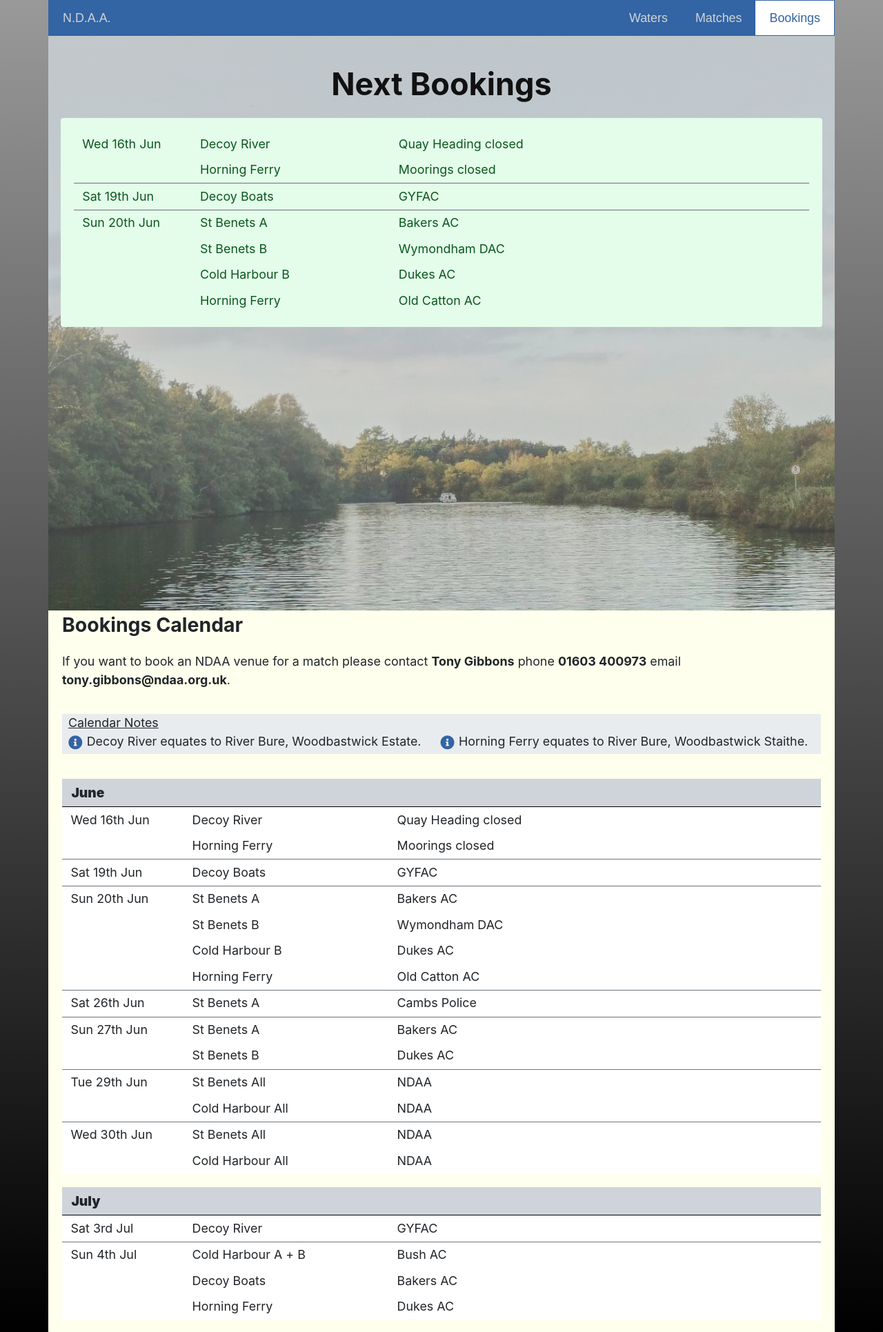
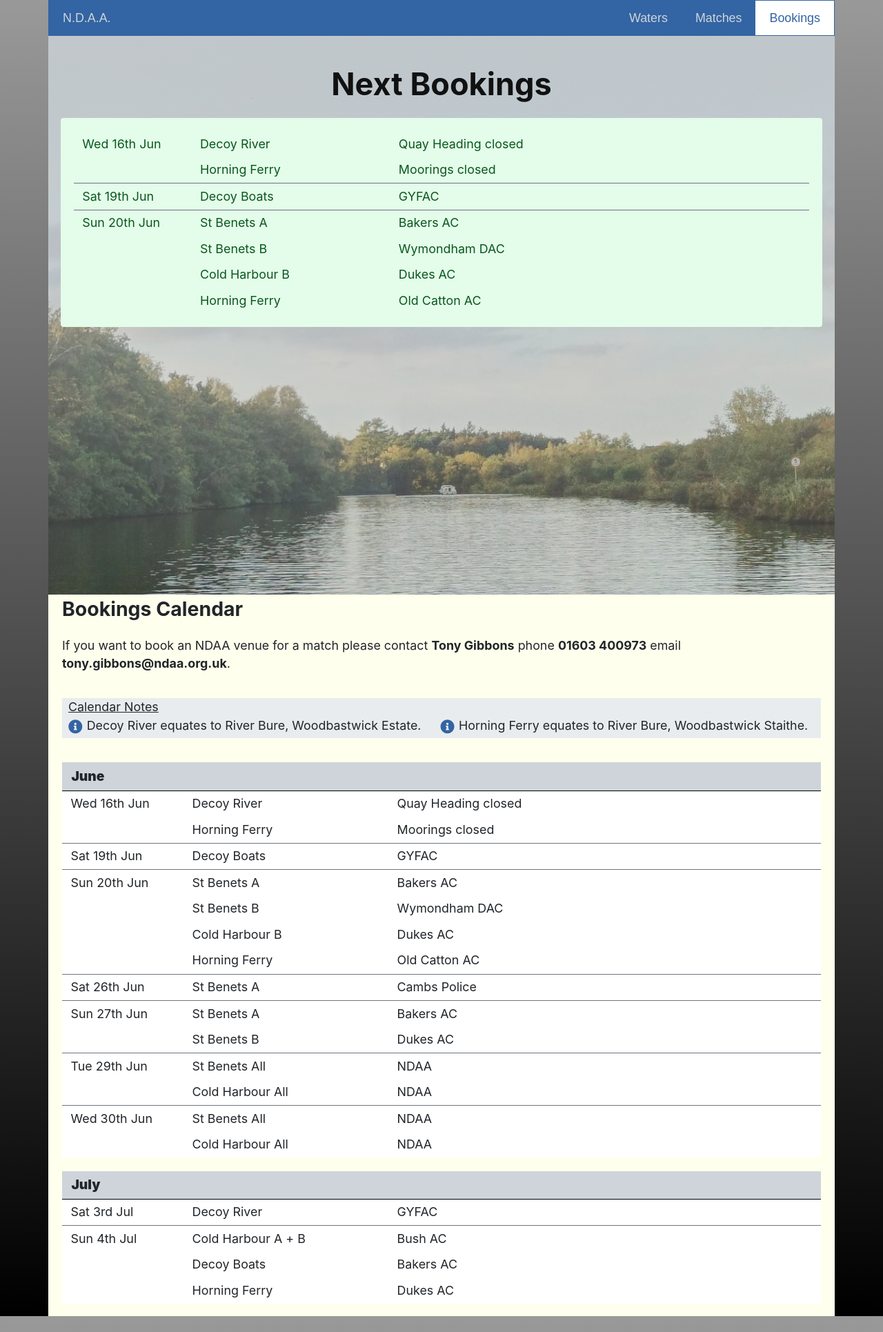
Before and after one commit to ndaa-developer/ndaa-release-two, a Jekyll site: the page built from bookings.html, in a window 1280 px wide. Shown: the whole page at 69% size. Built offline with Jekyll 4.4.1, drawn with Linux system fonts in a browser that asks for light colours; after the commit the page ends 1908 px from its top, so only the background shows below that.

Commit message:
calc cover height

```diff
--- a/assets/_scss/local/_cover.scss
+++ b/assets/_scss/local/_cover.scss
@@ -5,7 +5,8 @@
   flex-direction: column;
   flex-wrap: wrap;
   // justify-content: center;
-  min-height: 90vh;
+  // min-height: 88vh;
+  height: calc(100vh - 90px);
   padding: 1em;
   text-align: center;
   color: $NDAA-black;
--- a/assets/css/styles.css
+++ b/assets/css/styles.css
@@ -955,7 +955,7 @@ body {
   -webkit-flex-wrap: wrap;
       -ms-flex-wrap: wrap;
           flex-wrap: wrap;
-  min-height: 90vh;
+  height: calc(100vh - 90px);
   padding: 1em;
   text-align: center;
   color: #111; }
```
Also changed, not shown: assets/css/styles.min.css.
